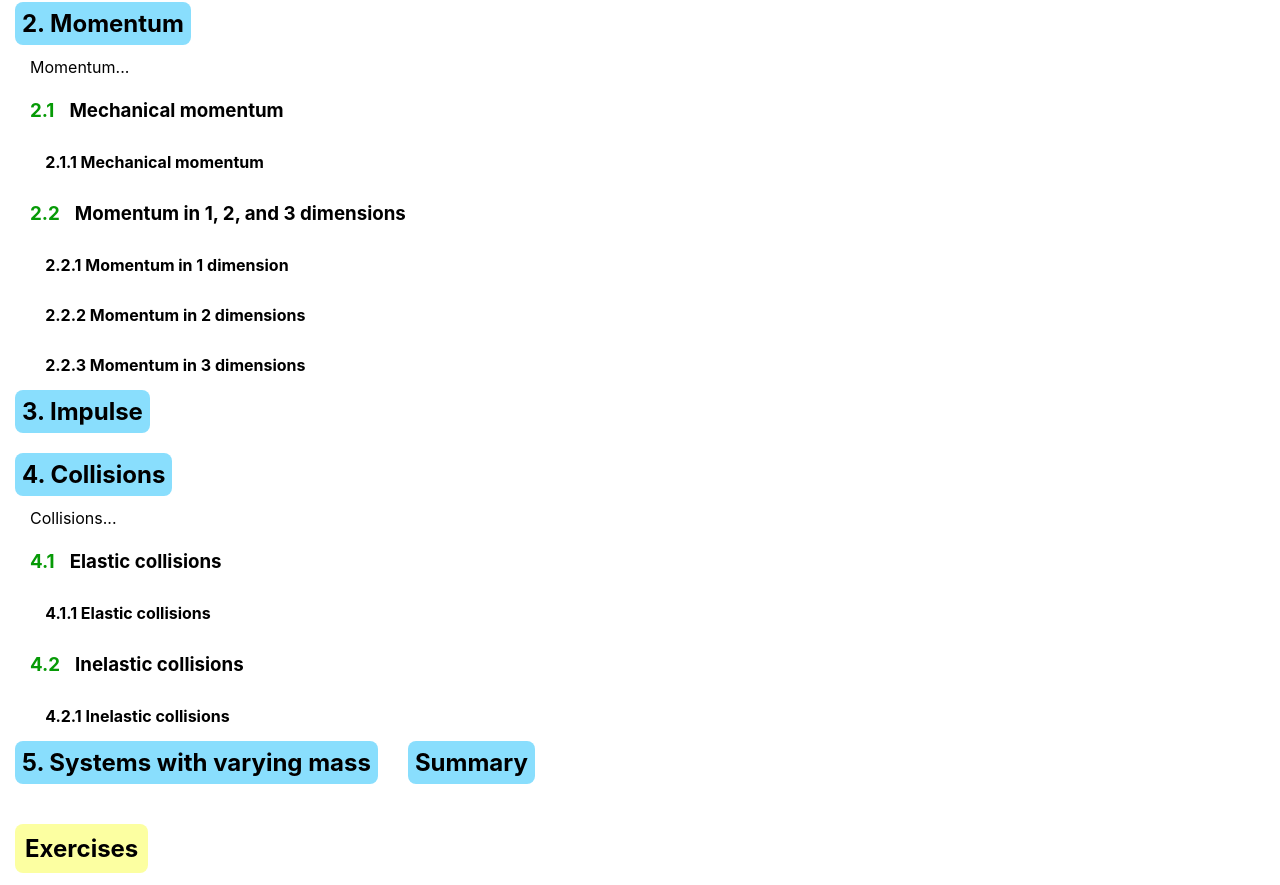
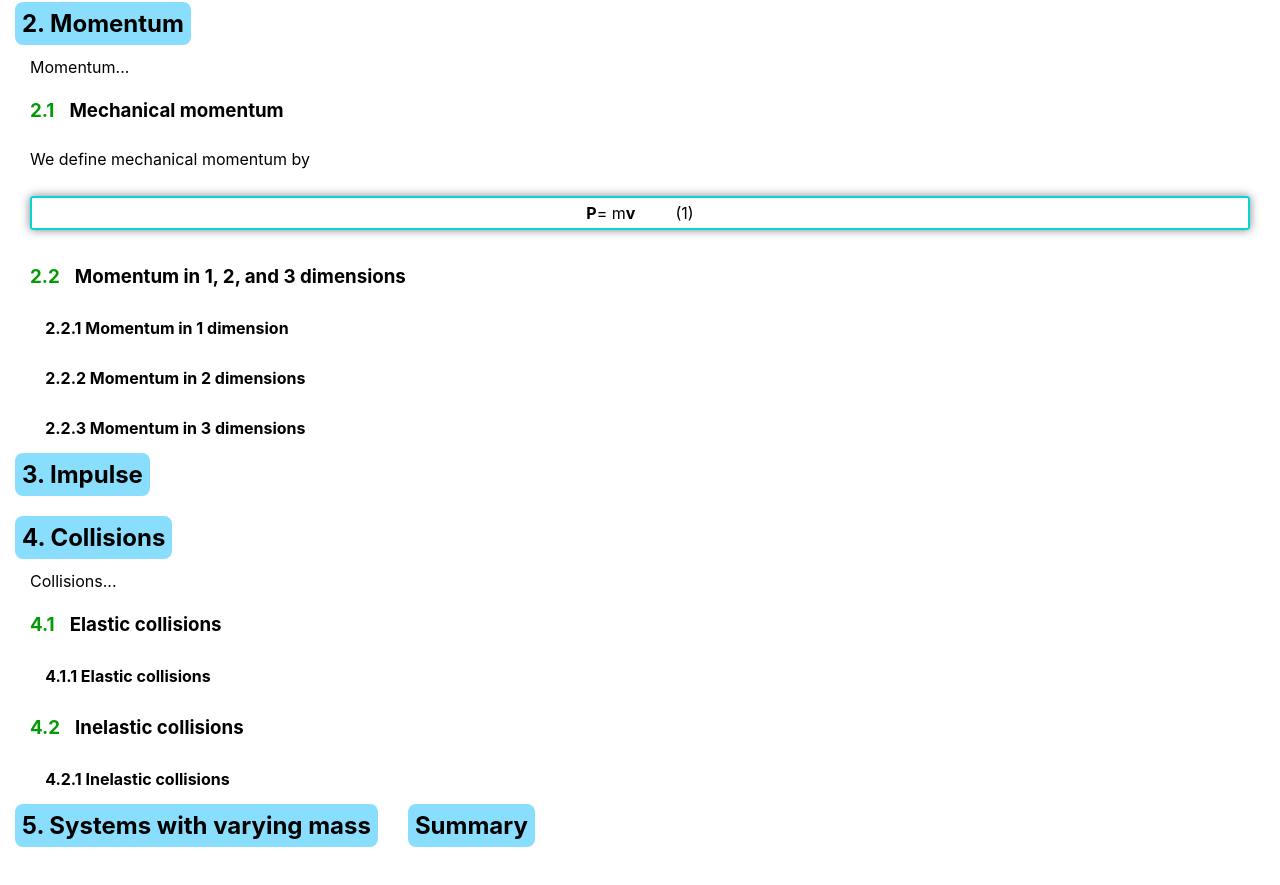
Before and after one commit to JRFink/jrfphyspagesnew, a Next.js app: page /education/gp1/pmv in a window 1280 px wide. Shown: the part 1731-2616 px from the top of the page. Built offline with nearby package versions, Linux system fonts and the light colour scheme.

Commit message:
Update index.tsx

```diff
--- a/pages/education/gp1/pmv/index.tsx
+++ b/pages/education/gp1/pmv/index.tsx
@@ -56,9 +56,15 @@ Introduction
             <h3 className={style.h3text}>
                 Mechanical momentum
             </h3>
-                <h4>
-                    &nbsp; &nbsp; 2.1.1 Mechanical momentum
-                </h4>
+                        <p>
+ We define mechanical momentum by
+ </p>
+ <br />
+                  <div className={style.equationBox}>
+                      <div className={style.equation}><b>P</b> = m <b>v</b> </div>
+                      <div className={style.equationNumber}>&#40;1&#41;</div>
+                  </div>
+                  <br />
             <h3 className={style.h3num}>
                 2.2
             </h3>
```
